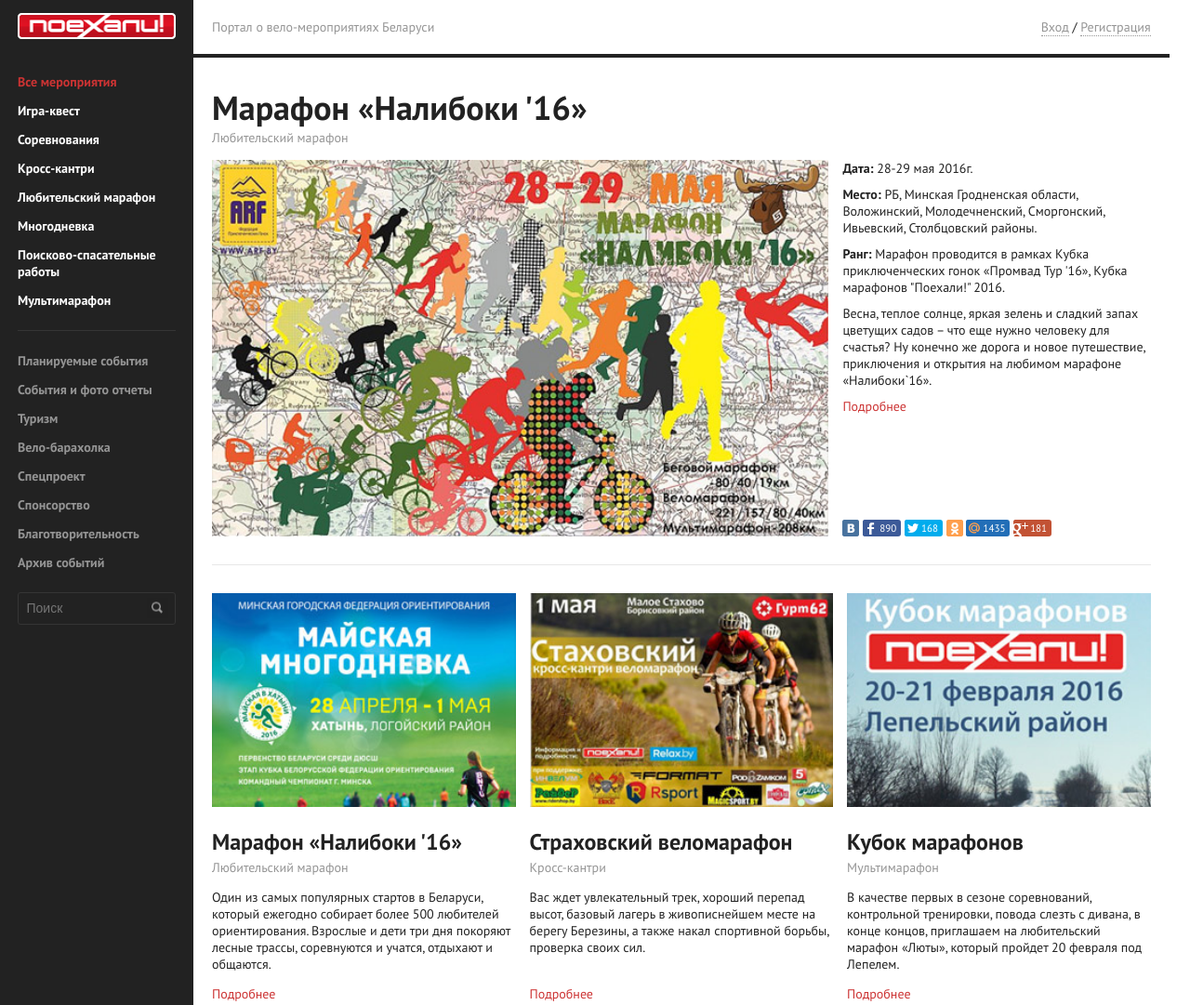
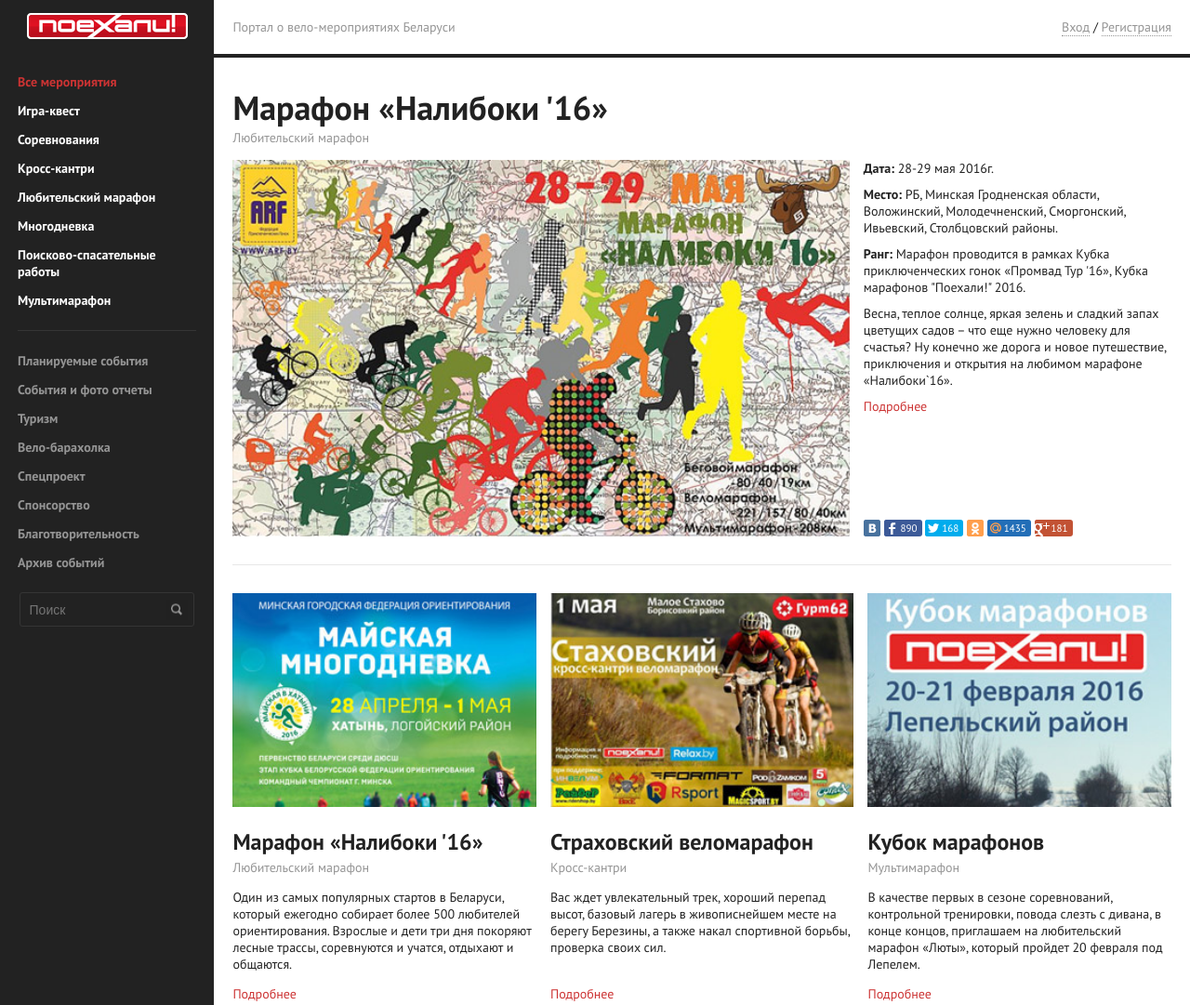
Before and after one commit to serj555/testSSS, a plain HTML site: page index.html in a window 1280 px wide. Shown: the top 1081 px of the page at 93% size. Drawn offline with Linux system fonts and the light colour scheme.

Commit message:
Изменение размеров главного меню на %

```diff
--- a/css/blocks/main_menu.css
+++ b/css/blocks/main_menu.css
@@ -1,12 +1,15 @@
 .main_menu {
-	width: 208px;
+	width: 18%;
+	min-width: 180px;
 	background-color: #222222;
 }
 
 .main_menu-wrapper {
 	padding: 14px 19px;
+	text-align: center;
 }
 
 .main_menu-logo {
 	margin-bottom: 10px;
+	text-align: center;
 }
--- a/css/blocks/main_nav.css
+++ b/css/blocks/main_nav.css
@@ -1,6 +1,7 @@
 .main_nav-list {
 	margin: 0;
 	padding: 23px 0;
+	text-align: left;
 	list-style: none;
 }
 
@@ -42,15 +43,12 @@
 .main_nav-search {
 	width: 80%;
 	padding: 5% 23px 5% 5%;
-
 	background-color: inherit;
 	border: 0;
 	border: 1px solid #353535;
 	border-radius: 3px;
 	outline: 0;
-
 	color: #959595;
-	box-sizing: border-box;
 }
 
 .main_nav-search-button {
```
